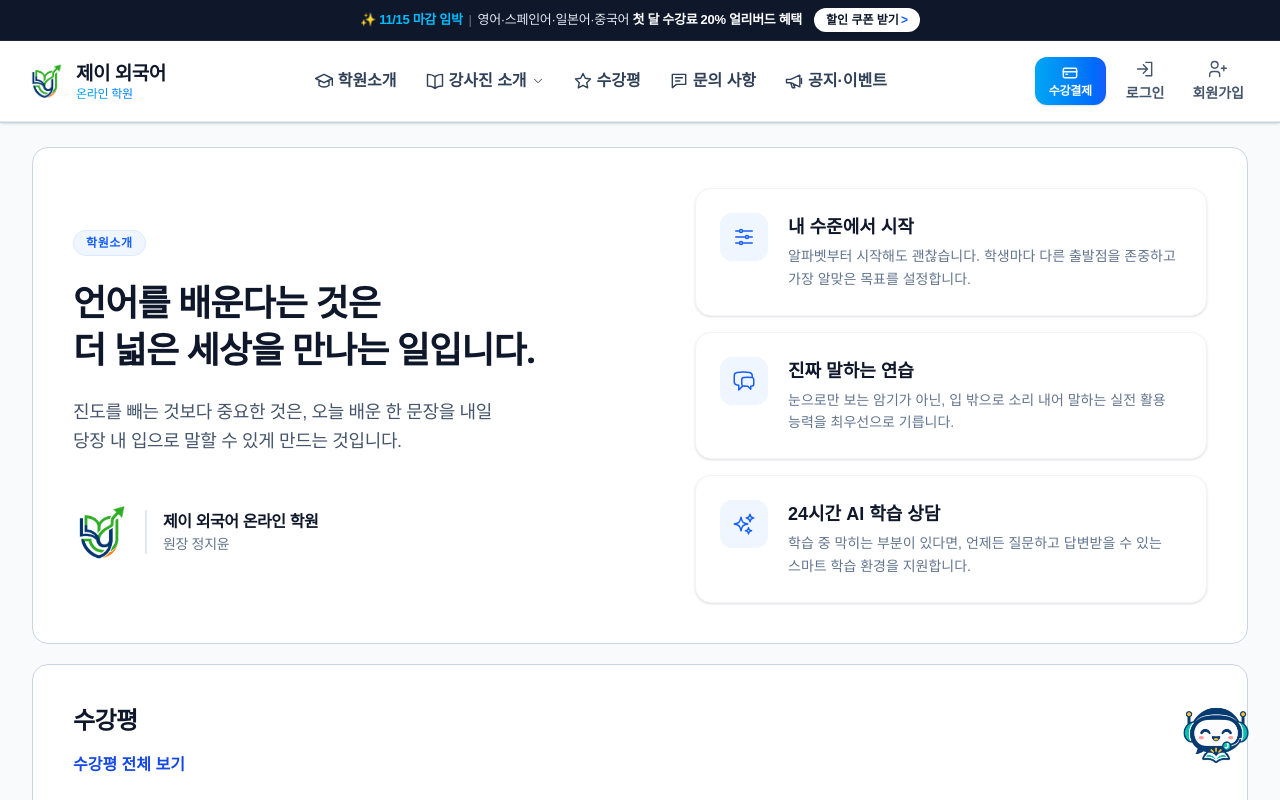
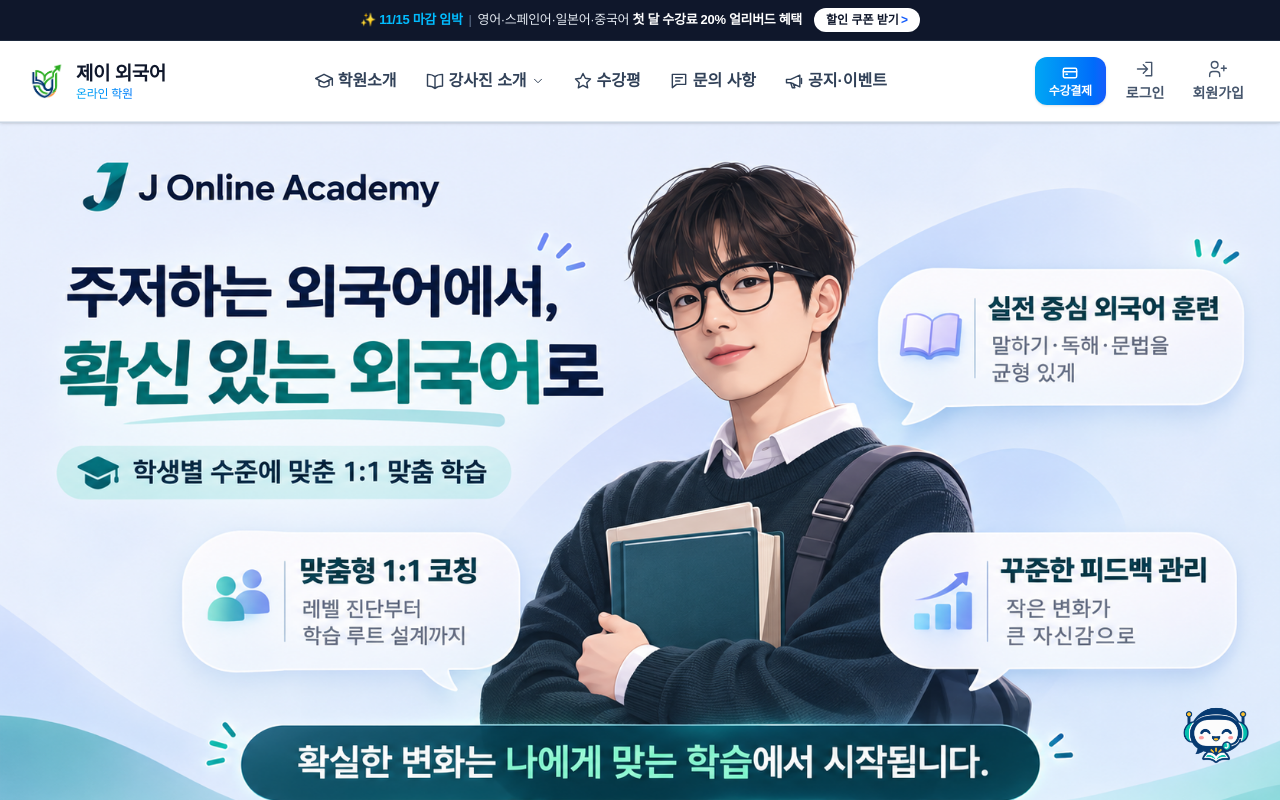
Before and after one commit to jeongjiyun777-ui/j-academy, a Next.js app in the folder frontend/: page / in a window 1280 px wide. Shown: the top 800 px of the page. Built offline with nearby package versions, Linux system fonts and the light colour scheme.

Commit message:
메인 섹션과 헤더 스크롤 연결 및 학원소개 배너 적용

```diff
--- a/frontend/app/(components)/home/HomeSections.tsx
+++ b/frontend/app/(components)/home/HomeSections.tsx
@@ -1,209 +1,33 @@
-"use client";
-
 import Image from "next/image";
 import Link from "next/link";
-import { motion } from "framer-motion";
 
 const sectionClass =
   "w-full scroll-mt-64 rounded-2xl border border-slate-300 bg-white px-6 py-10 sm:px-10 md:scroll-mt-44 lg:scroll-mt-36";
 
 export default function HomeSections() {
   return (
-    <div className="grid w-full gap-5 px-4 py-6 sm:px-6 lg:px-8">
+    <div className="grid w-full gap-5 px-4 pb-6 sm:px-6 lg:px-8">
       <section
         id="academy"
         aria-label="학원소개"
-        className={`${sectionClass} flex flex-col gap-12 lg:flex-row lg:items-center`}
+        className="relative -mx-4 overflow-hidden scroll-mt-64 border-b border-slate-300 sm:-mx-6 md:scroll-mt-44 lg:-mx-8 lg:scroll-mt-36"
       >
-
-        <div className="flex-1 space-y-12 lg:pr-8">
-          <div className="flex-1 space-y-12 lg:pr-8">
-            <div className="space-y-6">
-              <p className="inline-flex items-center px-3 py-1 rounded-full text-xs font-semibold tracking-wider text-blue-600 bg-blue-50 border border-blue-100 uppercase">
-                학원소개
-              </p>
-
-              <motion.h1
-                initial={{ opacity: 1, y: 0, filter: "blur(0px) saturate(100%)" }}
-                animate={{
-                  opacity: 1,
-                  y: 0,
-                  filter: "blur(0px) saturate(100%)"
-                }}
-                transition={{
-                  duration: 1.0,
-                  ease: "easeOut"
-                }}
-                className="font-serif text-3xl font-bold leading-[1.3] text-slate-900 md:text-4xl break-keep tracking-tight"
-              >
-                언어를 배운다는 것은 <br />
-                더 넓은 세상을 만나는 일입니다.
-              </motion.h1>
-
-              <motion.p
-                initial={{ opacity: 1, y: 0, filter: "blur(0px) saturate(100%)" }}
-                animate={{
-                  opacity: 1,
-                  y: 0,
-                  filter: "blur(0px) saturate(100%)"
-                }}
-                transition={{
-                  duration: 1.0,
-                  delay: 0.5,
-                  ease: "easeOut"
-                }}
-                className="max-w-md text-lg leading-relaxed text-slate-600 mt-4 tracking-[-0.02em] break-keep"
-              >
-                진도를 빼는 것보다 중요한 것은, 오늘 배운 한 문장을 내일 당장 내 입으로 말할 수 있게 만드는 것입니다.
-              </motion.p>
-            </div>
-
-            <div className="flex items-center gap-4">
-              <Image
-                src="/j-academy-logo-web.png"
-                alt="학원 로고"
-                width={56}
-                height={56}
-                className="h-14 w-14 object-contain"
-              />
-              <div className="border-l-2 border-slate-200 pl-4">
-                <p className="font-semibold text-slate-900 tracking-tight">제이 외국어 온라인 학원</p>
-                <p className="text-sm text-slate-500 tracking-tight">원장 정지윤</p>
-              </div>
-            </div>
-          </div>
-        </div>
-
-        <div className="flex-1 w-full max-w-lg mx-auto lg:mx-0 space-y-4">
-          <div className="group flex items-start gap-5 rounded-2xl border border-slate-100 bg-white p-6 shadow-sm transition-all hover:border-blue-200 hover:shadow-md">
-            <div className="flex h-12 w-12 shrink-0 items-center justify-center rounded-xl bg-blue-50 text-blue-600 transition-colors group-hover:bg-blue-600 group-hover:text-white">
-              <svg className="h-6 w-6" fill="none" viewBox="0 0 24 24" strokeWidth="1.5" stroke="currentColor">
-                <path strokeLinecap="round" strokeLinejoin="round" d="M10.5 6h9.75M10.5 6a1.5 1.5 0 11-3 0m3 0a1.5 1.5 0 10-3 0M3.75 6H7.5m3 12h9.75m-9.75 0a1.5 1.5 0 01-3 0m3 0a1.5 1.5 0 00-3 0m-3.75 0H7.5m9-6h3.75m-3.75 0a1.5 1.5 0 01-3 0m3 0a1.5 1.5 0 00-3 0m-9.75 0h9.75" />
-              </svg>
-            </div>
-            <div>
-                <motion.h3
-                initial={{ opacity: 1, y: 0, filter: "blur(0px) saturate(100%)" }}
-                animate={{
-                  opacity: 1,
-                  y: 0,
-                  filter: "blur(0px) saturate(100%)"
-                }}
-                transition={{
-                  duration: 1.0,
-                  delay: 0.6,
-                  ease: "easeOut"
-                }}
-                className="text-lg font-bold text-slate-900 transition-colors group-hover:text-blue-700"
-              >
-                내 수준에서 시작
-              </motion.h3>
-              <motion.p
-                initial={{ opacity: 1, y: 0, filter: "blur(0px) saturate(100%)" }}
-                animate={{
-                  opacity: 1,
-                  y: 0,
-                  filter: "blur(0px) saturate(100%)"
-                }}
-                transition={{
-                  duration: 1.0,
-                  delay: 0.6,
-                  ease: "easeOut"
-                }}
-                className="mt-1 text-sm leading-relaxed text-slate-500 break-keep"
-              >
-                알파벳부터 시작해도 괜찮습니다. 학생마다 다른 출발점을 존중하고 가장 알맞은 목표를 설정합니다.
-              </motion.p>
-            </div>
-          </div>
-
-
-          <div className="group flex items-start gap-5 rounded-2xl border border-slate-100 bg-white p-6 shadow-sm transition-all hover:border-blue-200 hover:shadow-md">
-            <div className="flex h-12 w-12 shrink-0 items-center justify-center rounded-xl bg-blue-50 text-blue-600 transition-colors group-hover:bg-blue-600 group-hover:text-white">
-              <svg className="h-6 w-6" fill="none" viewBox="0 0 24 24" strokeWidth="1.5" stroke="currentColor">
-                <path strokeLinecap="round" strokeLinejoin="round" d="M20.25 8.511c.884.284 1.5 1.128 1.5 2.097v4.286c0 1.136-.847 2.1-1.98 2.193-.34.027-.68.052-1.02.072v3.091l-3-3c-1.354 0-2.694-.055-4.02-.163a2.115 2.115 0 01-.825-.242m9.345-8.334a2.126 2.126 0 00-.476-.095 48.64 48.64 0 00-8.048 0c-1.131.094-1.976 1.057-1.976 2.192v4.286c0 .837.46 1.58 1.155 1.951m9.345-8.334V6.637c0-1.621-1.152-3.026-2.76-3.235A48.455 48.455 0 0011.25 3c-2.115 0-4.198.137-6.24.402-1.608.209-2.76 1.614-2.76 3.235v6.226c0 1.621 1.152 3.026 2.76 3.235.577.075 1.157.14 1.74.194V21l4.155-4.155" />
-              </svg>
-            </div>
-            <div>
-              <motion.h3
-                initial={{ opacity: 1, y: 0, filter: "blur(0px) saturate(100%)" }}
-                animate={{
-                  opacity: 1,
-                  y: 0,
-                  filter: "blur(0px) saturate(100%)"
-                }}
-                transition={{
-                  duration: 1.0,
-                  delay: 0.8,
-                  ease: "easeOut"
-                }}
-                className="text-lg font-bold text-slate-900 transition-colors group-hover:text-blue-700"
-              >
-                진짜 말하는 연습
-              </motion.h3>
-              <motion.p
-                initial={{ opacity: 1, y: 0, filter: "blur(0px) saturate(100%)" }}
-                animate={{
-                  opacity: 1,
-                  y: 0,
-                  filter: "blur(0px) saturate(100%)"
-                }}
-                transition={{
-                  duration: 1.0,
-                  delay: 0.8,
-                  ease: "easeOut"
-                }}
-                className="mt-1 text-sm leading-relaxed text-slate-500 break-keep"
-              >
-                눈으로만 보는 암기가 아닌, 입 밖으로 소리 내어 말하는 실전 활용 능력을 최우선으로 기릅니다.
-              </motion.p>
-            </div>
-          </div>
-
-
-          <div className="group flex items-start gap-5 rounded-2xl border border-slate-100 bg-white p-6 shadow-sm transition-all hover:border-blue-200 hover:shadow-md">
-            <div className="flex h-12 w-12 shrink-0 items-center justify-center rounded-xl bg-blue-50 text-blue-600 transition-colors group-hover:bg-blue-600 group-hover:text-white">
-              <svg className="h-6 w-6" fill="none" viewBox="0 0 24 24" strokeWidth="1.5" stroke="currentColor">
-                <path strokeLinecap="round" strokeLinejoin="round" d="M9.813 15.904L9 18.75l-.813-2.846a4.5 4.5 0 00-3.09-3.09L2.25 12l2.846-.813a4.5 4.5 0 003.09-3.09L9 5.25l.813 2.846a4.5 4.5 0 003.09 3.09L15.75 12l-2.846.813a4.5 4.5 0 00-3.09 3.09zM18.259 8.715L18 9.75l-.259-1.035a3.375 3.375 0 00-2.455-2.456L14.25 6l1.036-.259a3.375 3.375 0 002.455-2.456L18 2.25l.259 1.035a3.375 3.375 0 002.456 2.456L21.75 6l-1.035.259a3.375 3.375 0 00-2.456 2.456zM16.894 20.567L16.5 21.75l-.394-1.183a2.25 2.25 0 00-1.423-1.423L13.5 18.75l1.183-.394a2.25 2.25 0 001.423-1.423l.394-1.183.394 1.183a2.25 2.25 0 001.423 1.423l1.183.394-1.183.394a2.25 2.25 0 00-1.423 1.423z" />
-              </svg>
-            </div>
-            <div>
-                <motion.h3
-                initial={{ opacity: 1, y: 0, filter: "blur(0px) saturate(100%)" }}
-                animate={{
-                  opacity: 1,
-                  y: 0,
-                  filter: "blur(0px) saturate(100%)"
-                }}
-                transition={{
-                  duration: 1.0,
-                  delay: 1.0,
-                  ease: "easeOut"
-                }}
-                className="text-lg font-bold text-slate-900 transition-colors group-hover:text-blue-700"
-              >
-                24시간 AI 학습 상담
-              </motion.h3>
-              <motion.p
-                initial={{ opacity: 1, y: 0, filter: "blur(0px) saturate(100%)" }}
-                animate={{
-                  opacity: 1,
-                  y: 0,
-                  filter: "blur(0px) saturate(100%)"
-                }}
-                transition={{
-                  duration: 1.0,
-                  delay: 1.0,
-                  ease: "easeOut"
-                }}
-                className="mt-1 text-sm leading-relaxed text-slate-500 break-keep"
-              >
-                학습 중 막히는 부분이 있다면, 언제든 질문하고 답변받을 수 있는 스마트 학습 환경을 지원합니다.
-              </motion.p>
-            </div>
-          </div>
-
-        </div>
+        <Image
+          src="/J-academy1.png"
+          alt="J-academy"
+          width={1672}
+          height={941}
+          sizes="100vw"
+          className="block h-auto w-full"
+        />
+        <svg
+          aria-hidden="true"
+          viewBox="0 0 1440 48"
+          preserveAspectRatio="none"
+          className="pointer-events-none absolute inset-x-0 bottom-0 h-4 w-full fill-slate-50 sm:h-8"
+        >
+          <path d="M0 48V30C290 4 510 4 760 24C1040 48 1240 42 1440 12V48Z" />
+        </svg>
       </section>
 
       <section id="reviews" aria-labelledby="reviews-heading" className={sectionClass}>
```
Also changed, not shown: frontend/public/J-academy1.png (added).
